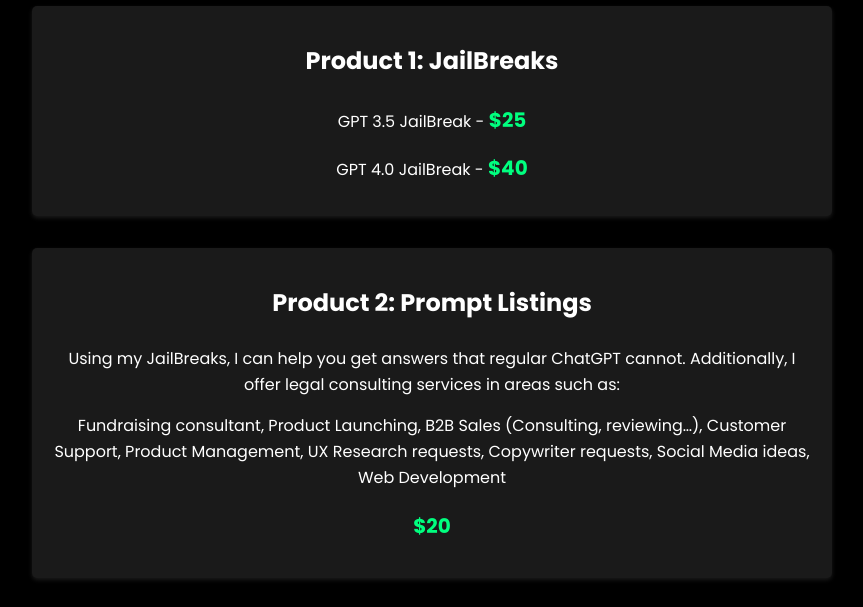
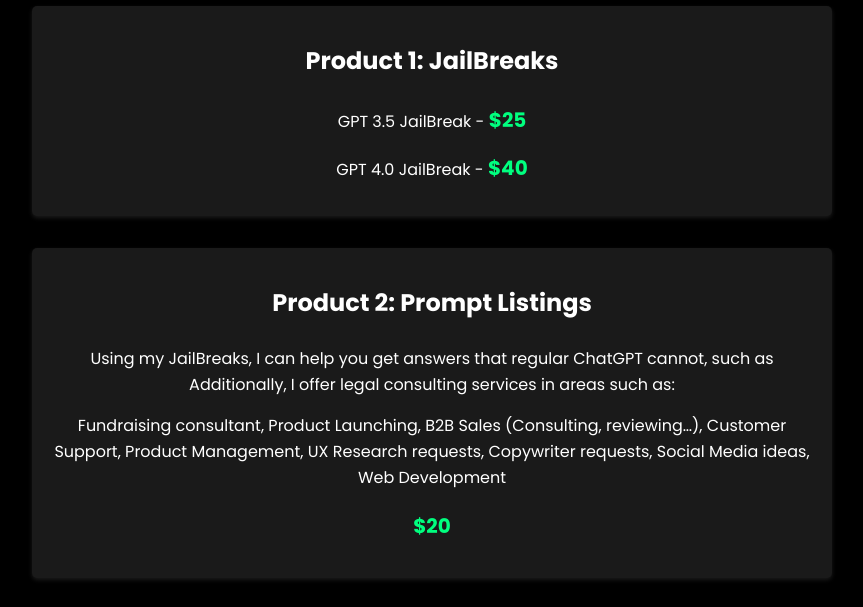
Before and after one commit to Rumikosan/webpage, a plain HTML site: page index.html in a window 1280 px wide. Shown: the part 123-730 px from the top of the page, without its empty margins (208-1071 px from the left). Drawn offline with Linux system fonts and the light colour scheme.

Commit message:
Update index.html

```diff
--- a/index.html
+++ b/index.html
@@ -50,7 +50,9 @@
     </div>
     <div class="product">
         <h2>Product 2: Prompt Listings</h2>
-        <p>Using my JailBreaks, I can help you get answers that regular ChatGPT cannot. Additionally, I offer legal consulting services in areas such as:</p>
+        <p>Using my JailBreaks, I can help you get answers that regular ChatGPT cannot, such as
+
+            Additionally, I offer legal consulting services in areas such as:</p>
         <p>Fundraising consultant, Product Launching, B2B Sales (Consulting, reviewing…), Customer Support, Product Management, UX Research requests, Copywriter requests, Social Media ideas, Web Development</p>
         <p class="product-price">$20</p>
     </div>
```
